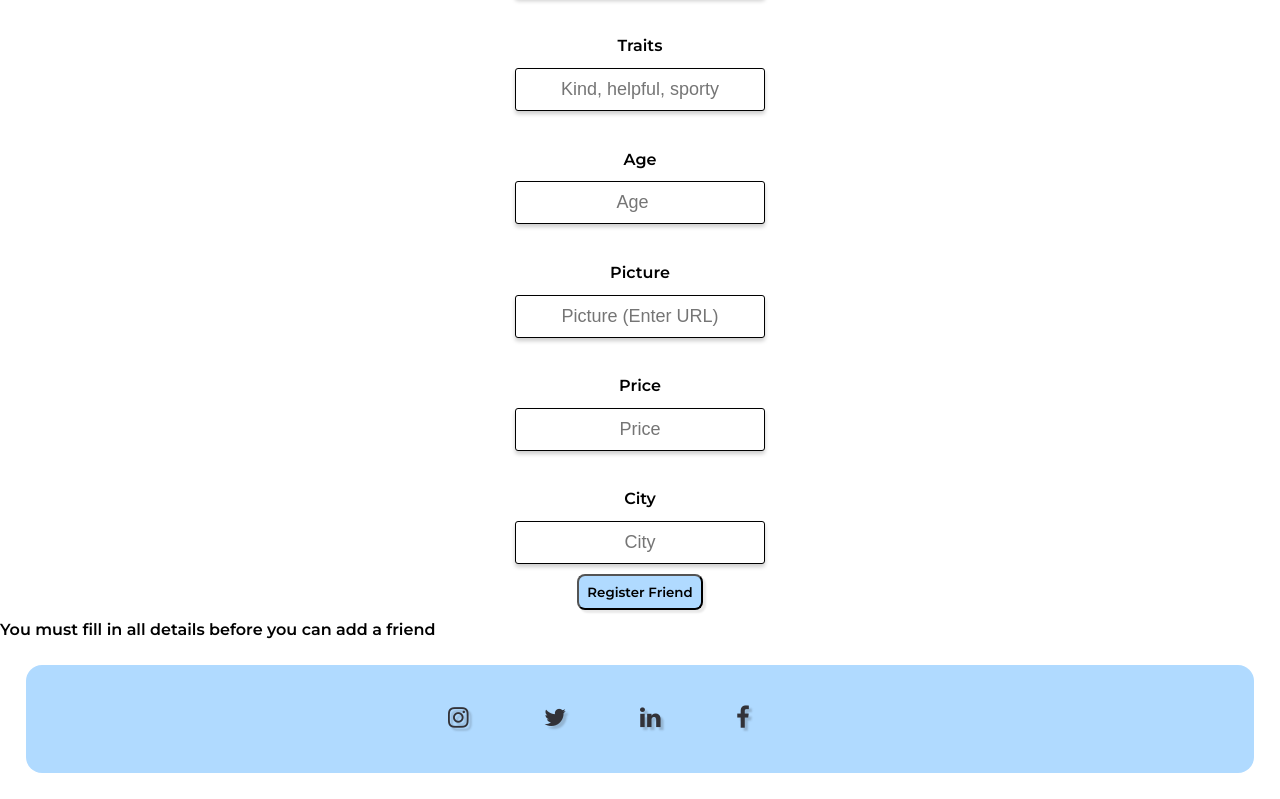
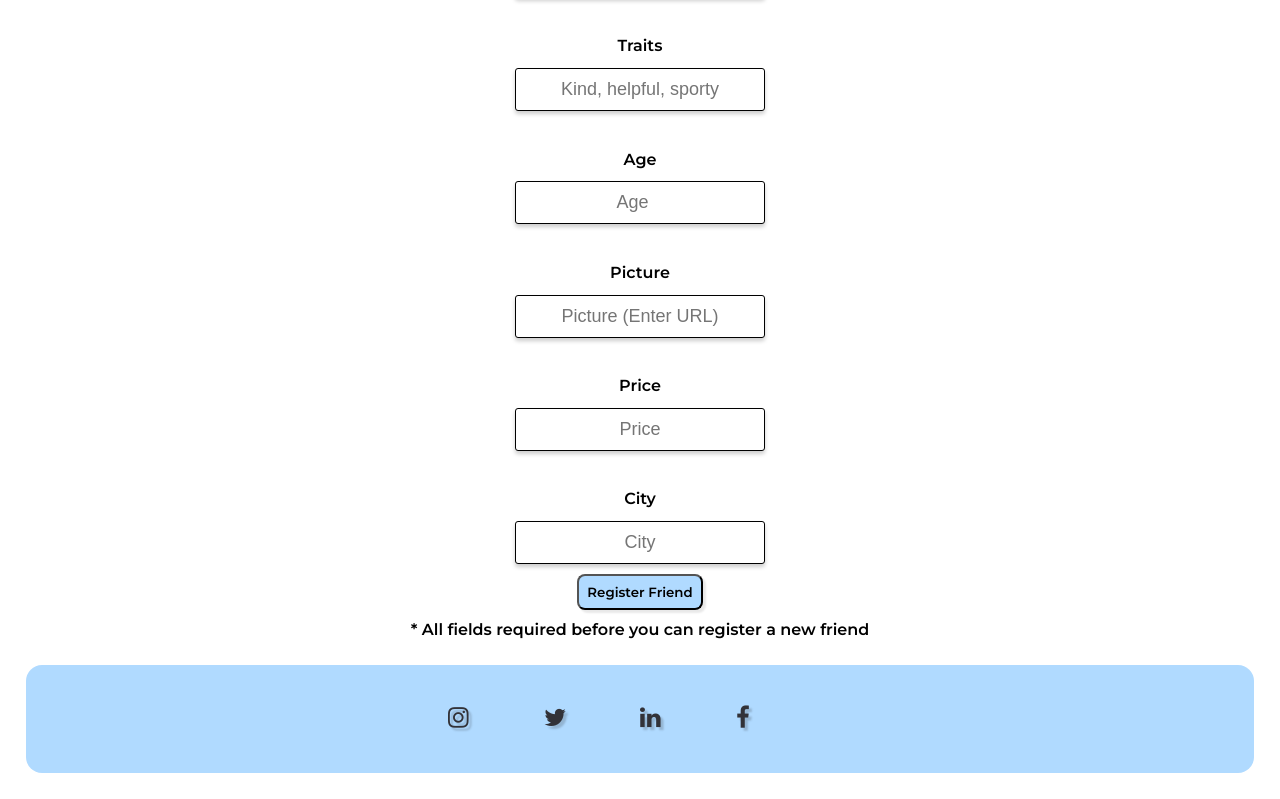
Before and after one commit to CaptainMorgan1992/Friendify, a React (Vite) app in the folder client/: page /addfriend in a window 1280 px wide. Shown: the part 404-1203 px from the top of the page. Built offline with nearby package versions, Linux system fonts and the light colour scheme; no server answers; some icons are missing.

Commit message:
Added useEffect to friend-message

```diff
--- a/client/src/components/AddFriendComponent.jsx
+++ b/client/src/components/AddFriendComponent.jsx
@@ -11,24 +11,29 @@ export default function () {
     const [price, setPrice] = useState("");
     const [picture, setPicture] = useState("");
     const [city, setCity] = useState("");
+    const [message, setMessage] = useState("* All fields required before you can register a new friend")
 
+    function HandleRegistration() {
+        setMessage("You have successfully added a new friend to the database")
 
+    }
     const postFriend = (e) => {
         e.preventDefault()
         if ( !traits || !name || !age || !price || !picture || !city) {
             return console.log('Fields cannot be empty!');
         }
-        registerFriend(traits, name, age, price, picture, city)
-        ShowConfirmation()
+        else
+            registerFriend(traits, name, age, price, picture, city)
+        HandleRegistration()
     }
 
-
+/*
     function ShowConfirmation () {
         if (traits, name, age, price, picture, city) {
             return <p id={"confirmation-text"}>Your friend has successfully been added to our database</p>
         }
         else return <p id={"confirmation-text"}>You must fill in all details before you can add a friend</p>
-    }
+    }*/
 
 
     return <>
@@ -74,7 +79,7 @@ export default function () {
 
 
                     <button type={'submit'}>Register Friend</button>
-                <ShowConfirmation/>
+                <p id={"message-p"}>{message}</p>
             </form>
         </div>
     </>
--- a/client/src/styles/registerfriend.css
+++ b/client/src/styles/registerfriend.css
@@ -14,3 +14,7 @@ input {
     display: flex;
     box-shadow: 0 3px 4px rgba(0, 0, 0, 0.2);
 }
+
+#message-p {
+    text-align: center;
+}
```
